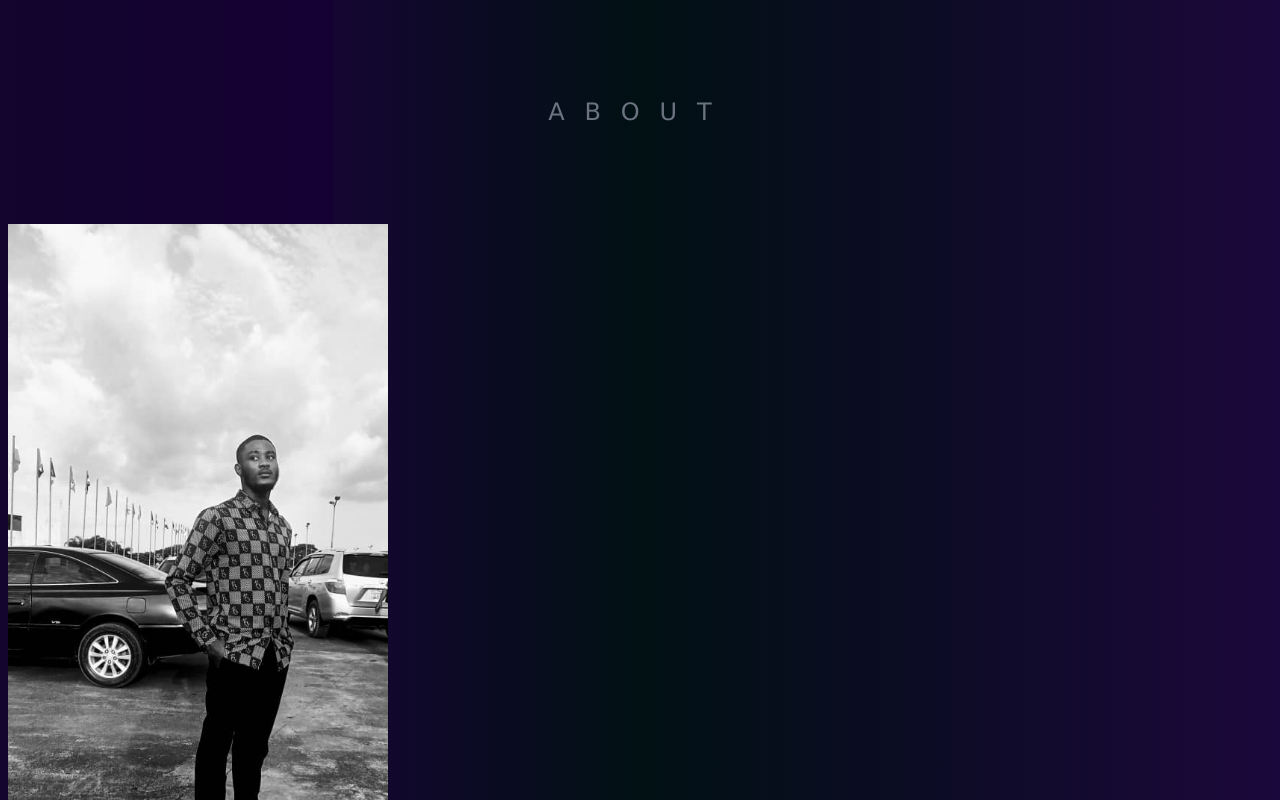
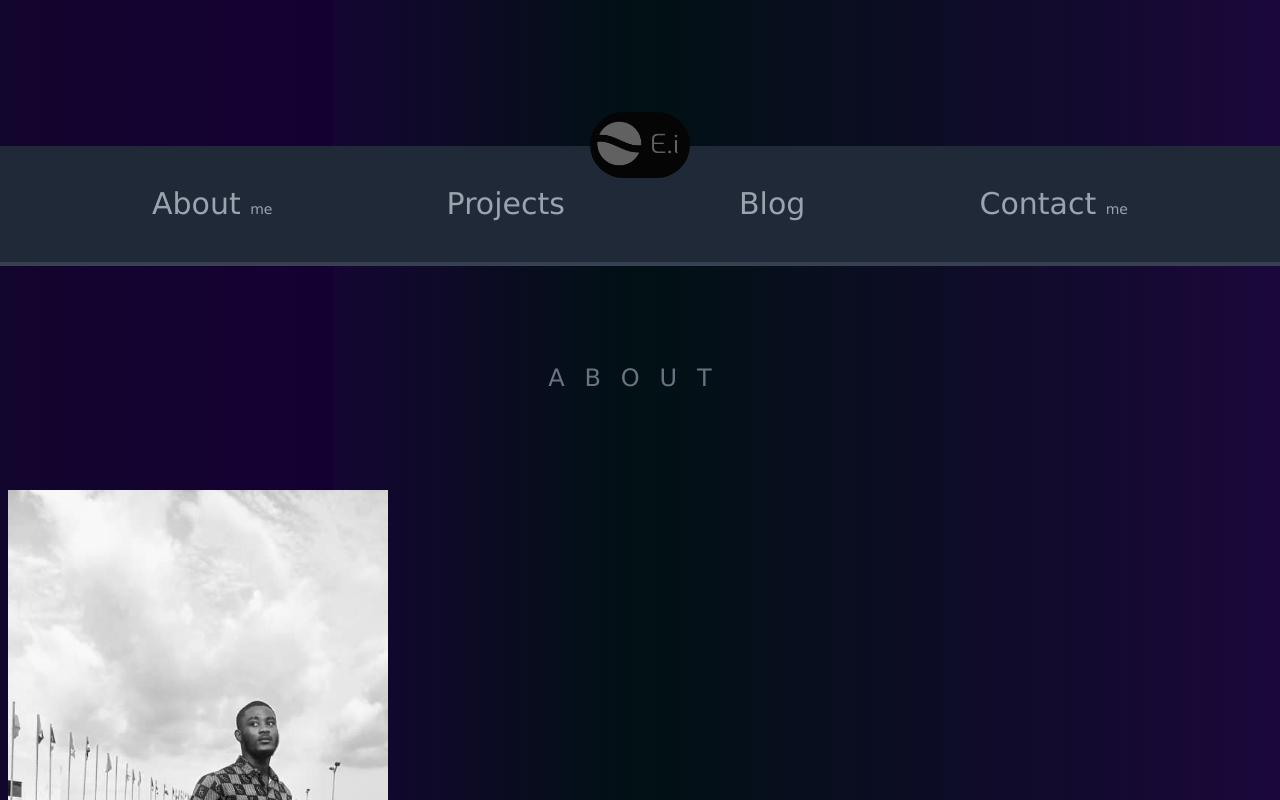
Before and after one commit to Emmanuel-Ingwe/Ei-portfoli0, a Next.js app: page /About in a window 1280 px wide. Shown: the top 800 px of the page. Built offline with nearby package versions, Linux system fonts and the light colour scheme.

Commit message:
about tsx

```diff
--- a/src/pages/About/index.tsx
+++ b/src/pages/About/index.tsx
@@ -1,6 +1,7 @@
 import React from "react";
 import { motion } from "framer-motion";
 import Head from "next/head";
+import Header from "../Header";
 
 type Props = {};
 
@@ -10,7 +11,8 @@ function index({}: Props) {
 			<Head>
 				<title>E.i | About me</title>
 			</Head>
-			{/* <Header /> */}
+
+			<Header />
 
 			<div className='overflow-hidde flex flex-col relative h-screen text-center md:text-left md:flex-row max-w-7xl px-10 justify-evenly mx-auto items-center'>
 				<h3 className='absolute top-24 uppercase tracking-[20px] text-gray-500 text-2xl'>
--- a/src/pages/index.tsx
+++ b/src/pages/index.tsx
@@ -1,7 +1,7 @@
 import { NextPage } from "next";
 import Head from "next/head";
 import React from "react";
-import Header from "../../components/Header";
+import Header from "./Header";
 import Hero from "../../components/Hero";
 import SocialIcons from "../../components/SocialIcons";
 import Mailto from "../../components/Mailto";
```
Also changed, not shown: src/pages/Header.tsx (renamed from components/Header.tsx).
